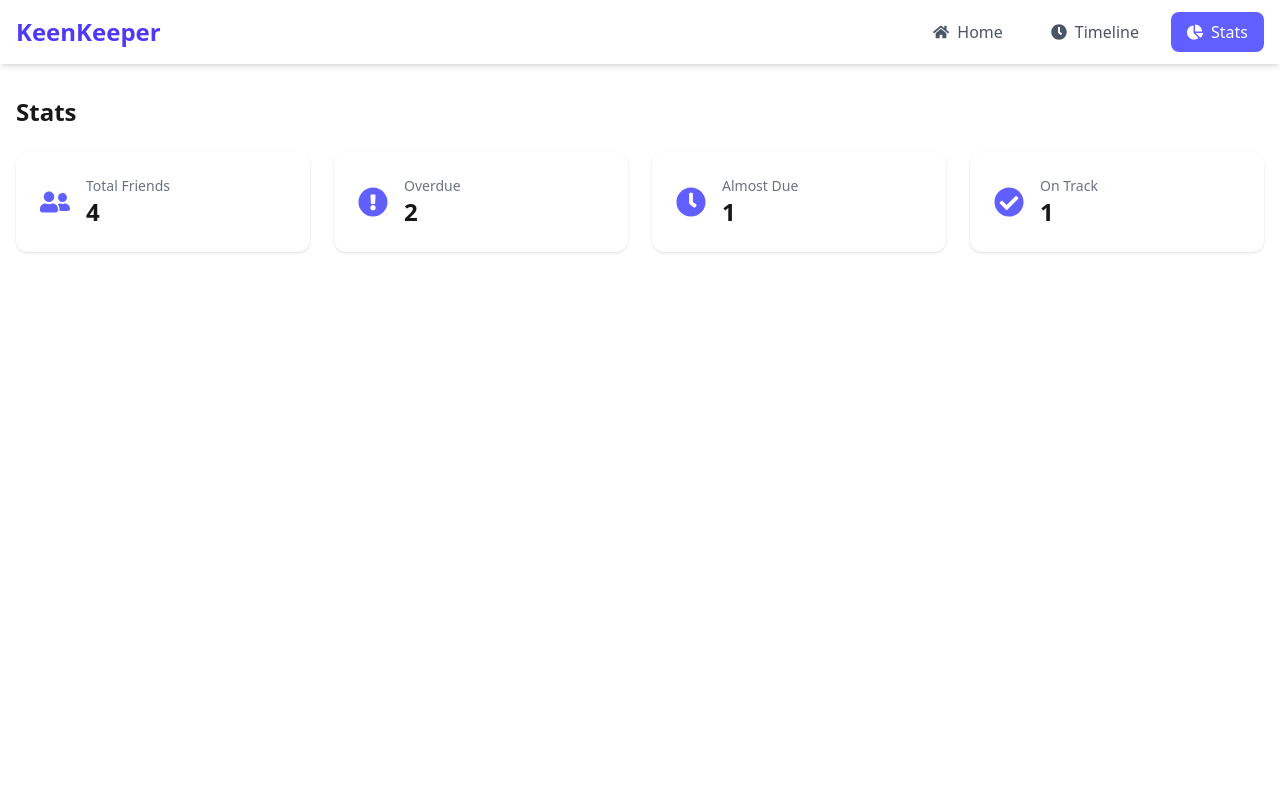
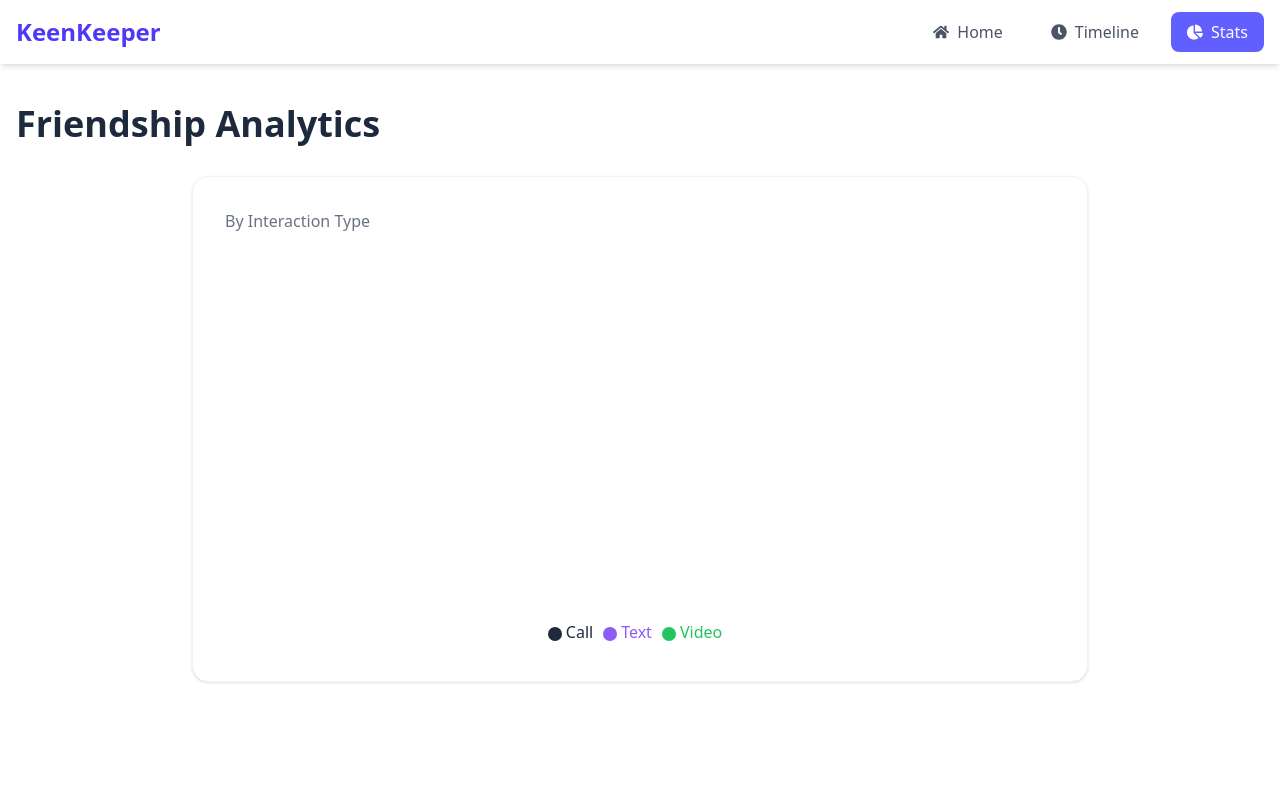
Before and after one commit to Biplob106/friends-hub, a Next.js app: page /stats in a window 1280 px wide. Shown: the top 800 px of the page. Built offline with nearby package versions, Linux system fonts and the light colour scheme.

Commit message:
add chart

```diff
--- a/package.json
+++ b/package.json
@@ -15,7 +15,8 @@
     "react-dom": "19.2.4",
     "react-hot-toast": "^2.6.0",
     "react-icons": "^5.6.0",
-    "react-toastify": "^11.0.5"
+    "react-toastify": "^11.0.5",
+    "recharts": "^3.8.1"
   },
   "devDependencies": {
     "@tailwindcss/postcss": "^4",
--- a/src/app/friend/[id]/page.jsx
+++ b/src/app/friend/[id]/page.jsx
@@ -1,23 +1,47 @@
 "use client";
 
 import { useParams } from "next/navigation";
-import { useEffect, useState } from "react";
-import Loader from "@/components/Loader";
+import { useEffect, useState, useContext } from "react";
 
-const FriendDetails = () => {
+import Loader from "../../../components/Loader";
+import { TimelineContext } from "../../../context/TimelineContext";
+
+import {
+  FaPhone,
+  FaComment,
+  FaVideo,
+  FaClock,
+  FaArchive,
+  FaTrash
+} from "react-icons/fa";
+
+import toast from "react-hot-toast";
+
+export default function FriendDetails() {
 
   const params = useParams();
+
+  const { addEntry } = useContext(TimelineContext);
+
   const [friend, setFriend] = useState(null);
   const [loading, setLoading] = useState(true);
 
   useEffect(() => {
+
     fetch("/data/friends.json")
       .then(res => res.json())
       .then(data => {
-        const found = data.find(f => f.id === parseInt(params.id));
+
+        const found =
+          data.find(
+            f => f.id === parseInt(params.id)
+          );
+
         setFriend(found || null);
         setLoading(false);
+
       });
+
   }, [params.id]);
 
   if (loading) return <Loader />;
@@ -32,49 +56,230 @@ const FriendDetails = () => {
 
   }
 
+  const handleCheckIn = (type) => {
+
+    addEntry(type, friend.name);
+
+    toast.success(
+      `${type} logged with ${friend.name}`
+    );
+
+  };
+
+  const getStatusColor = (status) => {
+
+    if (status === "overdue")
+      return "bg-red-100 text-red-600";
+
+    if (status === "almost due")
+      return "bg-amber-100 text-amber-600";
+
+    return "bg-emerald-100 text-emerald-600";
+  };
+
   return (
 
-    <div className="mt-10 grid grid-cols-1 lg:grid-cols-3 gap-8">
+    <div className="mt-10 grid grid-cols-1 lg:grid-cols-3 gap-6">
 
-      {/* LEFT */}
+      {/* LEFT COLUMN */}
 
-      <div className="bg-white shadow-md p-6 rounded-xl text-center">
+      <div className="space-y-4">
+
+        {/* Profile Card */}
+
+        <div className="bg-white p-6 rounded-2xl shadow text-center">
 
           <img
             src={friend.picture}
-          className="w-32 h-32 rounded-full mx-auto"
+            className="w-24 h-24 rounded-full mx-auto"
           />
 
-        <h2 className="text-xl font-bold mt-4">
+          <h2 className="text-lg font-semibold mt-3">
             {friend.name}
           </h2>
 
-        <p className="text-gray-500 mt-2">
-          {friend.email}
+          {/* Status */}
+
+          <span
+            className={`text-xs px-3 py-1 rounded-full mt-2 inline-block ${getStatusColor(friend.status)}`}
+          >
+
+            {friend.status}
+
+          </span>
+
+          {/* Tags */}
+
+          <div className="flex justify-center gap-2 mt-3 flex-wrap">
+
+            {friend.tags.map((tag, i) => (
+
+              <span
+                key={i}
+                className="text-xs bg-gray-100 px-2 py-1 rounded-full"
+              >
+                {tag}
+              </span>
+
+            ))}
+
+          </div>
+
+          <p className="text-gray-500 text-sm mt-3">
+            {friend.bio}
           </p>
 
-        <p className="text-gray-600 mt-3 text-sm">
-          {friend.bio}
+          <p className="text-gray-400 text-xs mt-1">
+            {friend.email}
           </p>
 
         </div>
 
-      {/* RIGHT */}
+        {/* Action Buttons */}
+
+        <div className="space-y-2">
+
+          <button className="w-full border p-3 rounded-xl flex items-center justify-center gap-2 hover:bg-gray-100">
+
+            <FaClock />
+
+            Snooze 2 Weeks
+
+          </button>
+
+          <button className="w-full border p-3 rounded-xl flex items-center justify-center gap-2 hover:bg-gray-100">
+
+            <FaArchive />
+
+            Archive
+
+          </button>
+
+          <button className="w-full border p-3 rounded-xl flex items-center justify-center gap-2 text-red-500 hover:bg-red-50">
+
+            <FaTrash />
+
+            Delete
+
+          </button>
+
+        </div>
+
+      </div>
+
+      {/* RIGHT COLUMN */}
 
       <div className="lg:col-span-2 space-y-6">
 
-        <div className="grid grid-cols-1 md:grid-cols-3 gap-4">
+        {/* Stats */}
 
-          <div className="bg-white shadow p-4 rounded-xl text-center">
-            {friend.days_since_contact} Days
+        <div className="grid grid-cols-1 sm:grid-cols-3 gap-4">
+
+          <div className="bg-white p-5 rounded-xl shadow text-center">
+
+            <p className="text-2xl font-bold">
+              {friend.days_since_contact}
+            </p>
+
+            <p className="text-sm text-gray-500">
+              Days Since Contact
+            </p>
+
           </div>
 
-          <div className="bg-white shadow p-4 rounded-xl text-center">
-            Goal: {friend.goal}
+          <div className="bg-white p-5 rounded-xl shadow text-center">
+
+            <p className="text-2xl font-bold">
+              {friend.goal}
+            </p>
+
+            <p className="text-sm text-gray-500">
+              Goal (Days)
+            </p>
+
           </div>
 
-          <div className="bg-white shadow p-4 rounded-xl text-center">
+          <div className="bg-white p-5 rounded-xl shadow text-center">
+
+            <p className="text-lg font-bold">
               {friend.next_due_date}
+            </p>
+
+            <p className="text-sm text-gray-500">
+              Next Due
+            </p>
+
+          </div>
+
+        </div>
+
+        {/* Relationship Goal */}
+
+        <div className="bg-white p-6 rounded-xl shadow flex justify-between items-center">
+
+          <div>
+
+            <p className="font-semibold">
+              Relationship Goal
+            </p>
+
+            <p className="text-gray-500 text-sm">
+              Connect every {friend.goal} days
+            </p>
+
+          </div>
+
+          <button className="text-sm border px-3 py-1 rounded-lg">
+
+            Edit
+
+          </button>
+
+        </div>
+
+        {/* Quick Check-In */}
+
+        <div className="bg-white p-6 rounded-xl shadow">
+
+          <p className="font-semibold mb-4">
+            Quick Check-In
+          </p>
+
+          <div className="grid grid-cols-1 sm:grid-cols-3 gap-4">
+
+            <button
+              onClick={() => handleCheckIn("Call")}
+              className="border p-4 rounded-xl flex flex-col items-center gap-2 hover:bg-gray-100"
+            >
+
+              <FaPhone />
+
+              Call
+
+            </button>
+
+            <button
+              onClick={() => handleCheckIn("Text")}
+              className="border p-4 rounded-xl flex flex-col items-center gap-2 hover:bg-gray-100"
+            >
+
+              <FaComment />
+
+              Text
+
+            </button>
+
+            <button
+              onClick={() => handleCheckIn("Video")}
+              className="border p-4 rounded-xl flex flex-col items-center gap-2 hover:bg-gray-100"
+            >
+
+              <FaVideo />
+
+              Video
+
+            </button>
+
           </div>
 
         </div>
@@ -84,6 +289,4 @@ const FriendDetails = () => {
     </div>
 
   );
-};
-
-export default FriendDetails;
+}
--- a/src/app/stats/page.jsx
+++ b/src/app/stats/page.jsx
@@ -1,61 +1,90 @@
 "use client";
 
-import { useEffect, useState } from "react";
+import { useContext } from "react";
+import { TimelineContext } from "../../context/TimelineContext";
 import {
-  FaUserFriends,
-  FaExclamationCircle,
-  FaClock,
-  FaCheckCircle
-} from "react-icons/fa";
-import SummaryCard from "@/components/SummaryCard";
+  PieChart,
+  Pie,
+  Cell,
+  Tooltip,
+  ResponsiveContainer,
+  Legend
+} from "recharts";
 
 export default function StatsPage() {
-  const [friends, setFriends] = useState([]);
+  const { timeline } = useContext(TimelineContext);
 
-  useEffect(() => {
-    fetch("/data/friends.json")
-      .then(res => res.json())
-      .then(data => setFriends(data));
-  }, []);
+  // Count interactions
+  const counts = {
+    Call: 0,
+    Text: 0,
+    Video: 0
+  };
 
-  const total = friends.length;
-  const overdue = friends.filter(f => f.status === "overdue").length;
-  const almostDue = friends.filter(f => f.status === "almost due").length;
-  const onTrack = friends.filter(f => f.status === "on-track").length;
+  timeline.forEach((item) => {
+    if (counts[item.type] !== undefined) {
+      counts[item.type]++;
+    }
+  });
+
+  const data = [
+    { name: "Text", value: counts.Text },
+    { name: "Call", value: counts.Call },
+    { name: "Video", value: counts.Video }
+  ];
+
+  // Colors updated to match the screenshot
+  const COLORS = [
+    "#8b5cf6", // Purple (Text)
+    "#1e293b", // Dark Slate/Green (Call)
+    "#22c55e"  // Green (Video)
+  ];
 
   return (
-    <div className="mt-8 space-y-6">
+    <div className="mt-10 px-4 md:px-0">
+      {/* Heading */}
+      <h1 className="text-4xl font-bold mb-8 text-slate-800">
+        Friendship Analytics
+      </h1>
 
-      <h1 className="text-2xl font-bold">Stats</h1>
+      {/* Chart Card */}
+      <div className="bg-white p-8 rounded-2xl shadow-sm border border-gray-100 w-full max-w-4xl mx-auto">
+        <h2 className="text-gray-500 font-medium mb-4">By Interaction Type</h2>
 
-      <div className="grid grid-cols-1 md:grid-cols-2 lg:grid-cols-4 gap-6">
-
-        <SummaryCard
-          title="Total Friends"
-          value={total}
-          icon={<FaUserFriends />}
-        />
-
-        <SummaryCard
-          title="Overdue"
-          value={overdue}
-          icon={<FaExclamationCircle />}
-        />
-
-        <SummaryCard
-          title="Almost Due"
-          value={almostDue}
-          icon={<FaClock />}
-        />
-
-        <SummaryCard
-          title="On Track"
-          value={onTrack}
-          icon={<FaCheckCircle />}
-        />
-
+        <div className="w-full h-[400px]">
+          <ResponsiveContainer width="100%" height="100%">
+            <PieChart>
+              <Pie
+                data={data}
+                cx="50%"
+                cy="50%"
+                /* innerRadius creates the donut effect */
+                innerRadius={80}
+                outerRadius={120}
+                paddingAngle={5}
+                dataKey="value"
+                stroke="none"
+              >
+                {data.map((entry, index) => (
+                  <Cell
+                    key={`cell-${index}`}
+                    fill={COLORS[index % COLORS.length]}
+                  />
+                ))}
+              </Pie>
+              <Tooltip
+                contentStyle={{ borderRadius: '10px', border: 'none', boxShadow: '0 4px 6px -1px rgb(0 0 0 / 0.1)' }}
+              />
+              <Legend
+                verticalAlign="bottom"
+                align="center"
+                iconType="circle"
+                wrapperStyle={{ paddingTop: "20px" }}
+              />
+            </PieChart>
+          </ResponsiveContainer>
+        </div>
       </div>
-
     </div>
   );
 }
--- a/src/app/timeline/page.jsx
+++ b/src/app/timeline/page.jsx
@@ -1,27 +1,91 @@
 "use client";
 
-import { useContext } from "react";
-import { TimelineContext } from "@/context/TimelineContext";
-import TimelineItem from "@/components/TimelineItem";
+import { useContext, useState } from "react";
+
+import { TimelineContext } from "../../context/TimelineContext";
+import TimelineItem from "../../components/TimelineItem";
 
 export default function TimelinePage() {
+
   const { timeline } = useContext(TimelineContext);
 
+  const [filter, setFilter] = useState("All");
+
+  const filteredTimeline =
+    filter === "All"
+      ? timeline
+      : timeline.filter(
+          item => item.type === filter
+        );
+
   return (
-    <div className="mt-8 space-y-6">
 
-      <h1 className="text-2xl font-bold">Timeline</h1>
+    <div className="mt-10 max-w-3xl">
 
-      {timeline.length === 0 ? (
-        <p className="text-gray-500">No timeline entries yet.</p>
-      ) : (
-        <div className="space-y-4">
-          {timeline.map(entry => (
-            <TimelineItem key={entry.id} entry={entry} />
-          ))}
-        </div>
-      )}
+      {/* Heading */}
+
+      <h1 className="text-3xl font-bold mb-6">
+
+        Timeline
+
+      </h1>
+
+      {/* Filter Dropdown */}
+
+      <select
+        className="border px-4 py-2 rounded-lg mb-6 text-sm"
+        value={filter}
+        onChange={(e) =>
+          setFilter(e.target.value)
+        }
+      >
+
+        <option value="All">
+          Filter timeline
+        </option>
+
+        <option value="Call">
+          Call
+        </option>
+
+        <option value="Text">
+          Text
+        </option>
+
+        <option value="Video">
+          Video
+        </option>
+
+      </select>
+
+      {/* Timeline List */}
+
+      <div className="space-y-4">
+
+        {filteredTimeline.length === 0 ? (
+
+          <p className="text-gray-500">
+
+            No timeline entries yet.
+
+          </p>
+
+        ) : (
+
+          filteredTimeline.map(entry => (
+
+            <TimelineItem
+              key={entry.id}
+              entry={entry}
+            />
+
+          ))
+
+        )}
+
+      </div>
 
     </div>
+
   );
 }
--- a/src/components/TimelineItem.jsx
+++ b/src/components/TimelineItem.jsx
@@ -1,11 +1,57 @@
+import {
+  FaPhone,
+  FaComment,
+  FaVideo,
+  FaHandshake
+} from "react-icons/fa";
+
 export default function TimelineItem({ entry }) {
+
+  const getIcon = () => {
+
+    if (entry.type === "Call")
+      return <FaPhone className="text-gray-600" />;
+
+    if (entry.type === "Text")
+      return <FaComment className="text-gray-600" />;
+
+    if (entry.type === "Video")
+      return <FaVideo className="text-gray-600" />;
+
+    return <FaHandshake className="text-gray-600" />;
+  };
+
   return (
-    <div className="flex gap-4 items-start">
-      <div className="w-2 h-2 mt-2 rounded-full bg-indigo-500 shrink-0"></div>
+
+    <div className="bg-white border rounded-xl px-5 py-4 flex items-center gap-4 hover:shadow-sm transition">
+
+      {/* Icon */}
+
+      <div className="text-xl">
+
+        {getIcon()}
+
+      </div>
+
+      {/* Text */}
+
       <div>
-        <p className="font-medium">{entry.title}</p>
-        <p className="text-sm text-gray-500">{entry.date}</p>
+
+        <p className="font-medium text-gray-900">
+
+          {entry.title}
+
+        </p>
+
+        <p className="text-sm text-gray-500">
+
+          {entry.date}
+
+        </p>
+
       </div>
+
     </div>
+
   );
 }
```
Also changed, not shown: 1 other file (tests, documents, lock files or other folders). Lines whose indentation alone changed are shown as unchanged.
